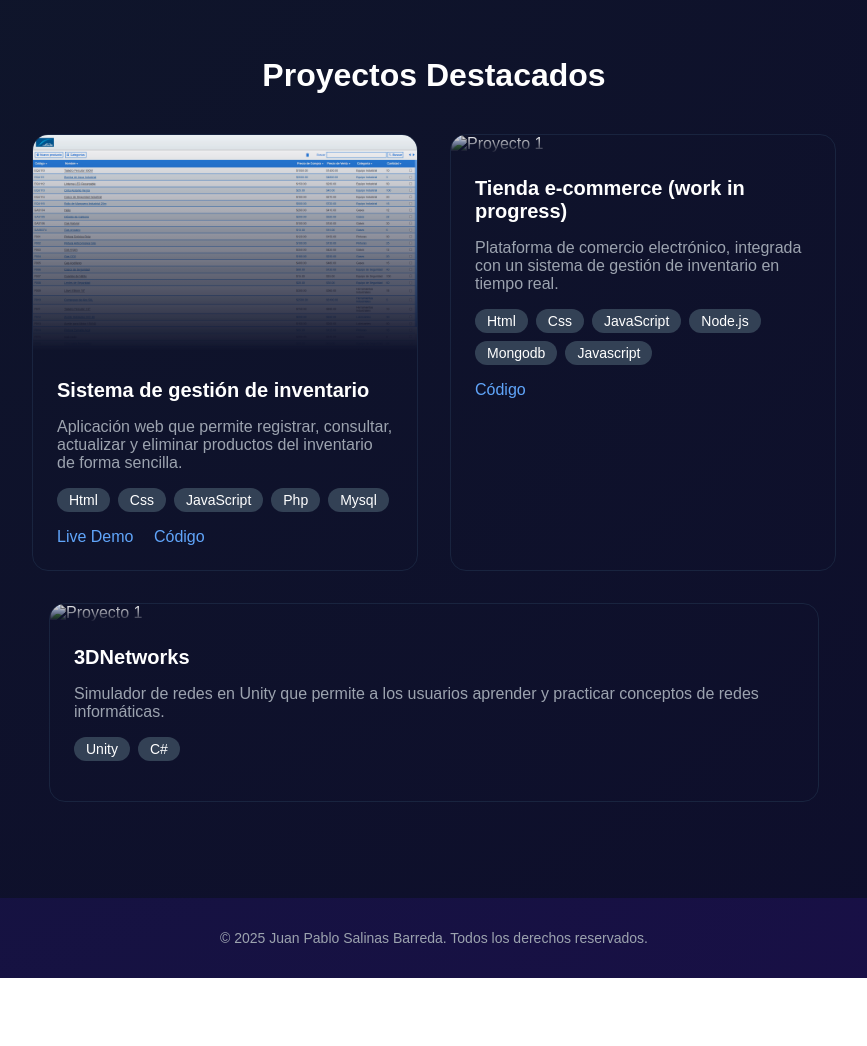
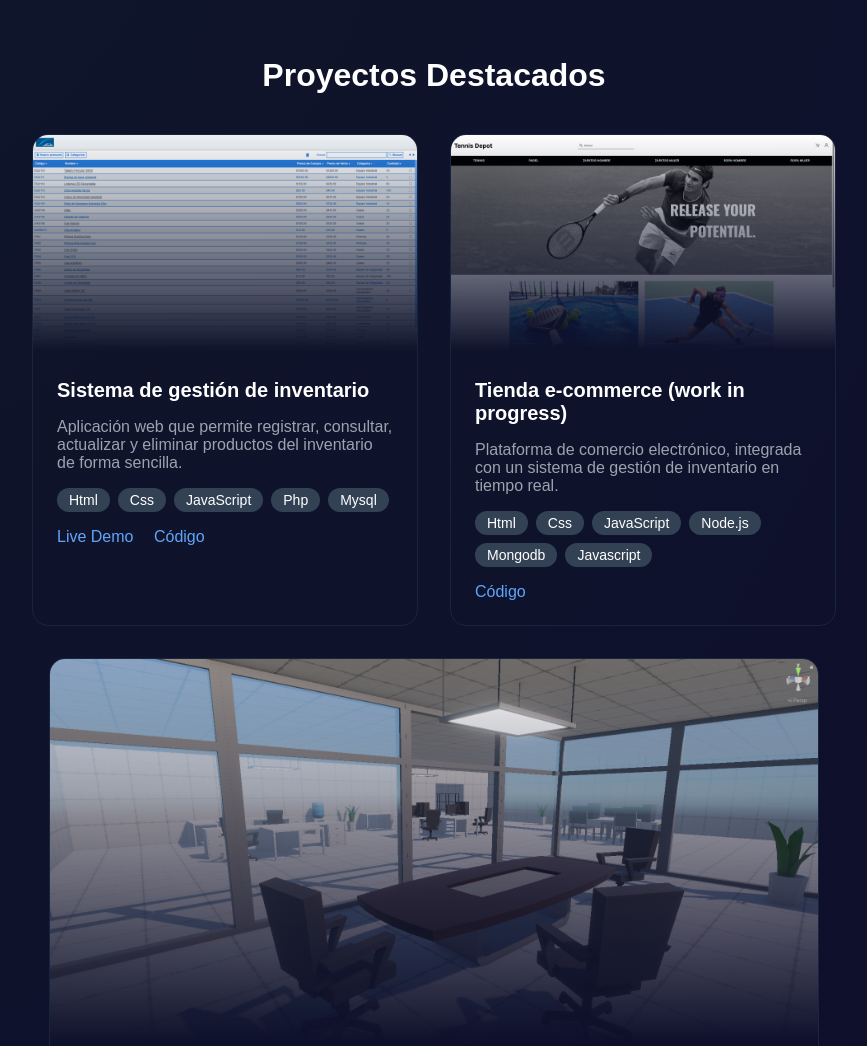
Before and after one commit to Yumbo78/JPSB_Portfolio, a plain HTML site: page index.html in a window 1280 px wide. Shown: the part 1200-2246 px from the top of the page, without its empty margins (206-1073 px from the left). Before the commit the page ends 2178 px from the top, so only its background shows below. Drawn offline with Linux system fonts and the light colour scheme; the site is published under a folder, as on GitHub Pages, so addresses that start at the root find nothing.

Commit message:
Update index.html

```diff
--- a/index.html
+++ b/index.html
@@ -65,7 +65,7 @@
                 </div>
             </div>
             <div class="project-card">
-                <img src="/src/home.png" alt="Proyecto 1" />
+                <img src="./src/home.png" alt="Proyecto 1" />
                 <div class="content">
                     <h3>Tienda e-commerce (work in progress)</h3>
                     <p>Plataforma de comercio electrónico, integrada con un sistema de gestión de inventario en tiempo
@@ -84,7 +84,7 @@
         </div>
         <div style="display: flex; width: 100%; justify-content: center; margin-top: 2rem">
             <div class="project-large-card" onclick="window.location = 'unity_proyect.html'">
-                <img src="/src/office.png" alt="Proyecto 1" />
+                <img src="./src/office.png" alt="Proyecto 1" />
                 <div class="content">
                     <h3>3DNetworks</h3>
                     <p>Simulador de redes en Unity que permite a los usuarios aprender y practicar conceptos de redes
```
